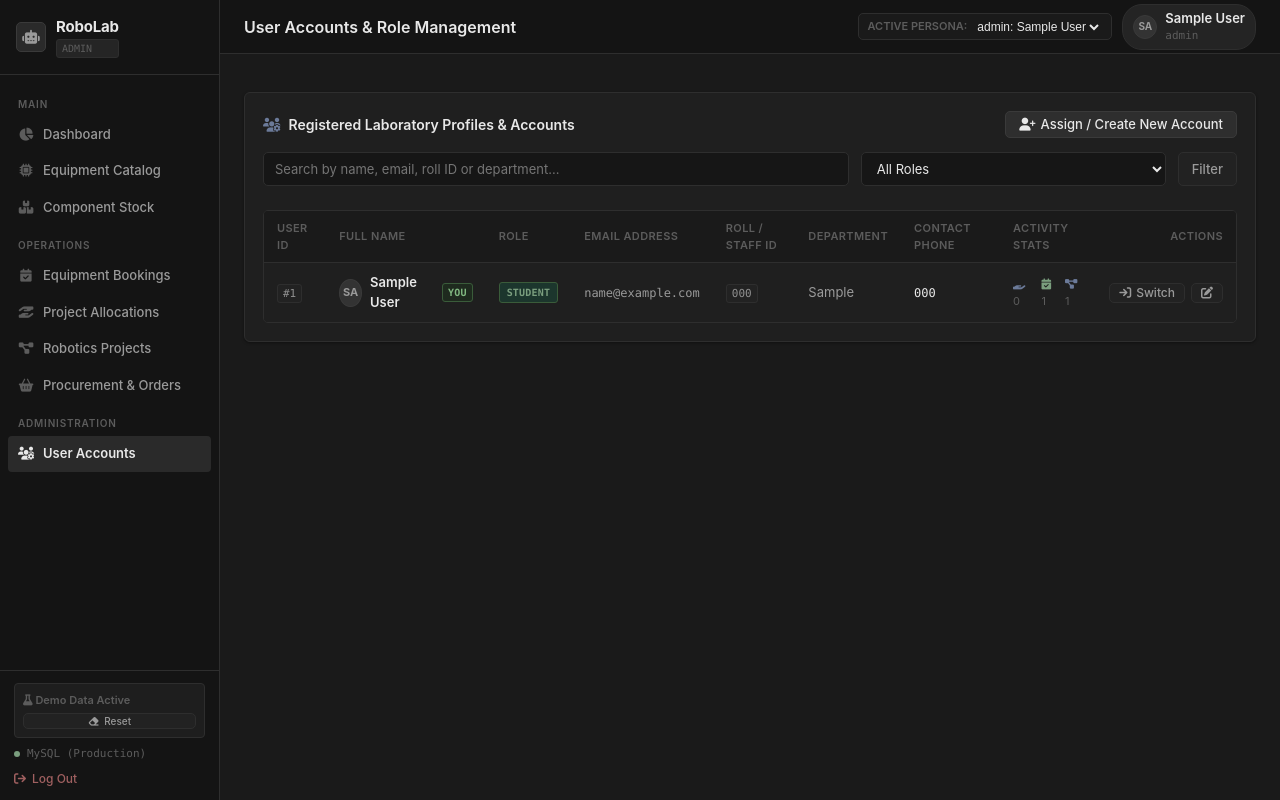
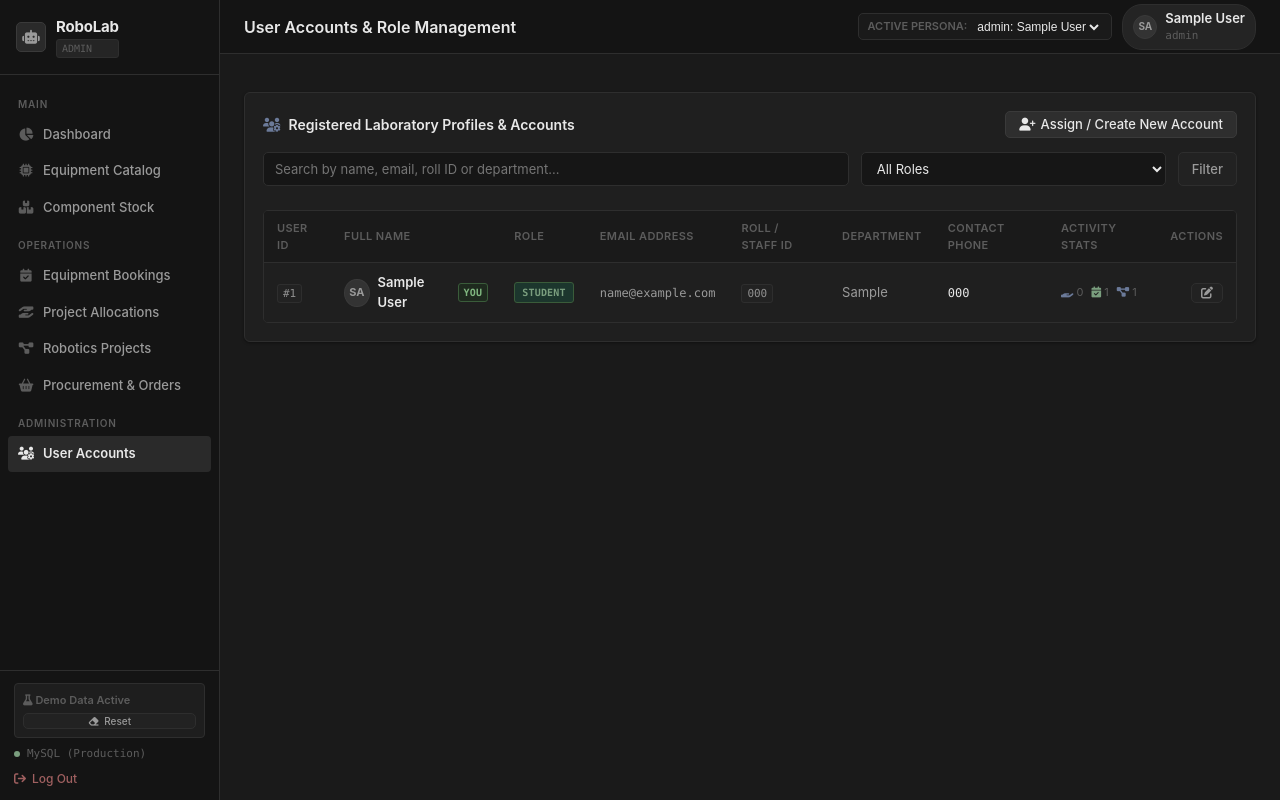
Before and after one commit to MSN-2007/Lab_Management-, a Flask app: page /users in a window 1280 px wide. Run offline with Flask 3, Linux system fonts and the light colour scheme; tables that the repository leaves empty hold one stand-in row (values such as "Sample post"); data that the repository does not hold is empty.

Commit message:
refactor(users): remove switch persona option from user accounts table

```diff
--- a/templates/users.html
+++ b/templates/users.html
@@ -88,10 +88,6 @@
                     </td>
                     <td style="text-align: right;">
                         <div style="display: flex; gap: 6px; justify-content: flex-end;">
-                            <a href="{{ url_for('switch_role', user_id=u.user_id) }}" class="btn btn-secondary btn-sm" title="Log in as this persona">
-                                <i class="fa-solid fa-arrow-right-to-bracket"></i>
-                                <span>Switch</span>
-                            </a>
                             <button class="btn btn-secondary btn-sm" onclick="openEditUserModal('{{ u.user_id }}', '{{ u.full_name }}', '{{ u.email }}', '{{ u.role_id }}', '{{ u.roll_number or '' }}', '{{ u.department }}', '{{ u.phone or '' }}')" title="Edit Account">
                                 <i class="fa-solid fa-pen-to-square"></i>
                             </button>
```
